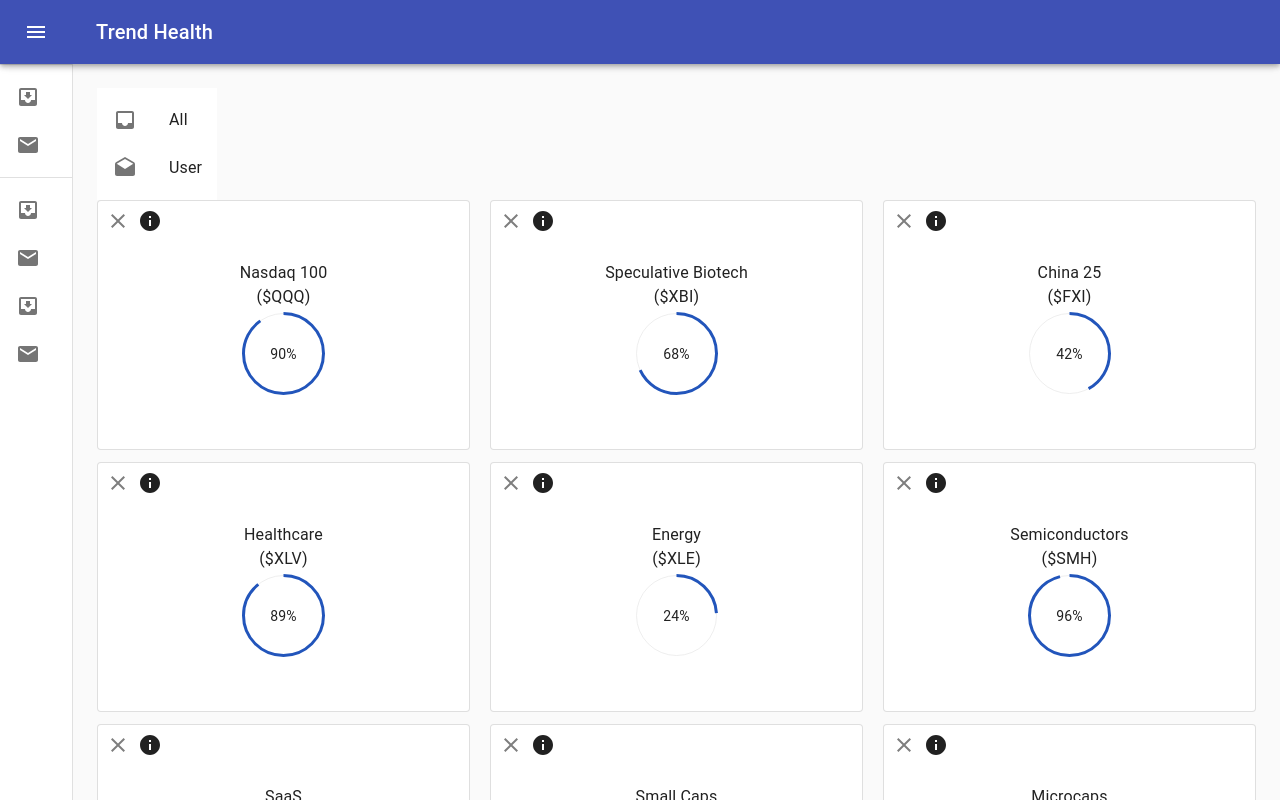
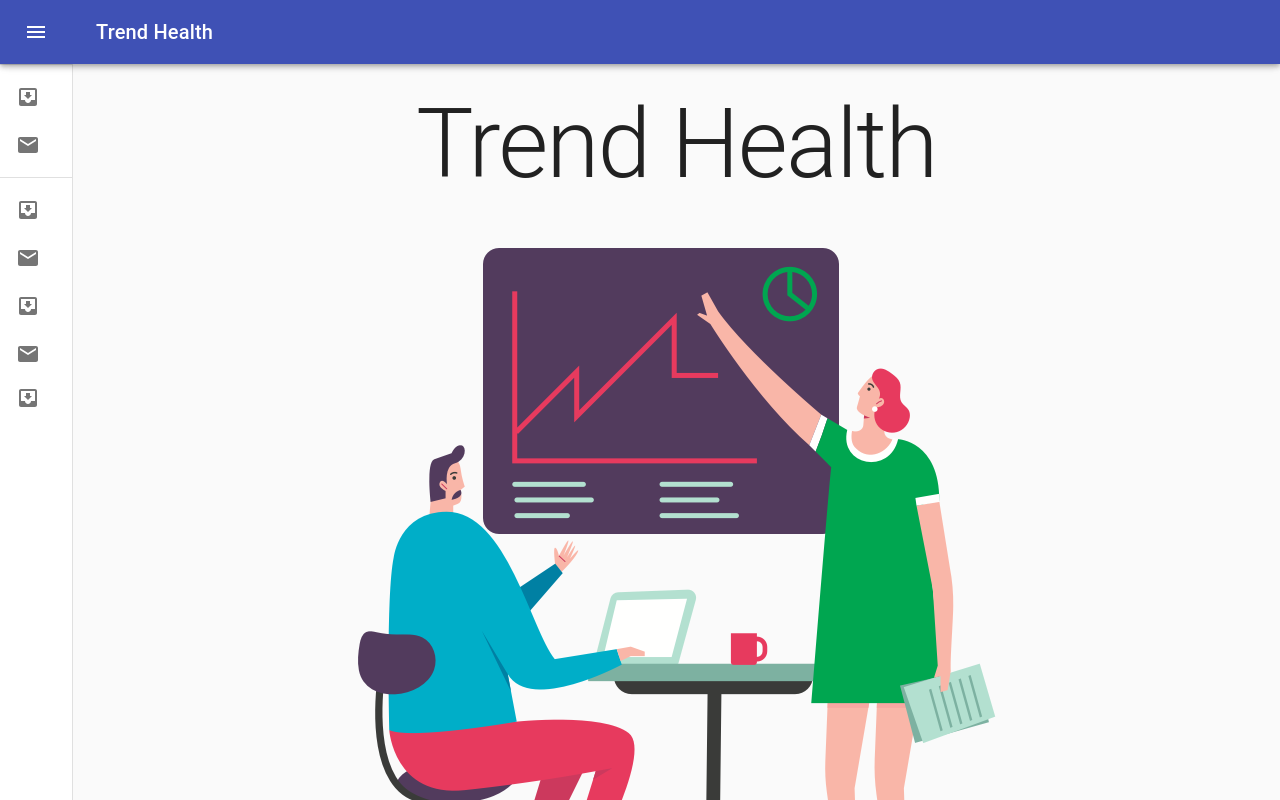
Before and after one commit to davidchanho/project3, a React (Create React App) app in the folder client/: page / in a window 1280 px wide. Shown: the top 800 px of the page. Built offline with nearby package versions, Linux system fonts and the light colour scheme.

Commit message:
add images to be used in landing page

```diff
--- a/client/src/components/Menu/Drawer_Menu/index.jsx
+++ b/client/src/components/Menu/Drawer_Menu/index.jsx
@@ -34,7 +34,7 @@
   }
 
   function ListItemLink(props) {
-    return <ListItem button component="a" {...props} />;
+    return <ListItem button component='a' {...props} />
   }
 
   return (
@@ -98,7 +98,7 @@
         </List>
         <Divider />
         <List>
-          {['About', 'User', 'Logout', 'Signup'].map((text, index) => (
+          {['About', 'User', 'Logout', 'Signup', ''].map((text, index) => (
             <ListItemLink button href={text} key={text}>
               <ListItemIcon>
                 {index % 2 === 0 ? <InboxIcon /> : <MailIcon />}
@@ -110,7 +110,6 @@
       </Drawer>
 
       {children}
-
     </div>
   )
 }
--- a/client/src/pages/About/index.jsx
+++ b/client/src/pages/About/index.jsx
@@ -81,11 +81,12 @@
   const handleClose3 = () => {
     setOpen3(false)
   }
+
   return (
     <div>
       <Paper elevation={6} style={{ marginBottom: '2%' }}>
         <div className='container fluid'>
-          <div className='row  justify-content-center'>
+          <div className='row justify-content-center'>
             <div className='col-lg-6'>
               <h1 style={styles.header}>Trend Health Scoring</h1>
             </div>
--- a/client/src/pages/LandingPage/index.js
+++ b/client/src/pages/LandingPage/index.js
@@ -1,21 +1,32 @@
 import React from 'react'
 import Grid from '@material-ui/core/Grid'
-import meetingImg from 'Meeting.png'
+import CardMedia from '@material-ui/core/CardMedia'
+import Typography from '@material-ui/core/Typography'
+import meetingImg from './img/Meeting.png'
+import moneyImg from './img/money.png'
+import devImg from './img/dev.png'
 
 export function LandingPage() {
   return (
-    <Grid container>
+    <Grid
+      container
+      direction='column'
+      justify='center'
+      alignItems='center'
+      spacing={6}
+    >
       <Grid item>
-        <Card>
-          <CardMedia
-            // className={classes.media}
-            image={meetingImg}
-            // title='Paella dish'
-          />
-        </Card>
+        <Typography variant='h1'> Trend Health </Typography>
       </Grid>
-      <Grid item></Grid>
-      <Grid item></Grid>
+      <Grid item>
+        <CardMedia src={meetingImg} component='img' title='meeting' />
+      </Grid>
+      <Grid item>
+        <CardMedia src={moneyImg} component='img' title='meeting' />
+      </Grid>
+      <Grid item>
+        <CardMedia src={devImg} component='img' title='meeting' />
+      </Grid>
     </Grid>
   )
 }
--- a/client/src/pages/Login/index.jsx
+++ b/client/src/pages/Login/index.jsx
@@ -1,5 +1,6 @@
 import React from 'react'
 import Grid from '@material-ui/core/Grid'
+import CardMedia from '@material-ui/core/CardMedia'
 import { LoginForm } from 'components'
 import loginImg from './img/Login.png'
 
@@ -7,7 +8,7 @@
   return (
     <Grid container>
       <Grid item>
-        <img src={loginImg} />
+        <CardMedia src={loginImg} component='img' title='logging' />
       </Grid>
       <Grid item>
         <LoginForm />
--- a/client/src/pages/PageNotFound/index.jsx
+++ b/client/src/pages/PageNotFound/index.jsx
@@ -1,8 +1,10 @@
 import React from 'react'
+import CardMedia from '@material-ui/core/CardMedia'
 import img404 from './img/404.png'
 
 export const PageNotFound = () => {
-  return <img src={img404} alt='page not found' style={styles} />
+
+  return <CardMedia src={img404 } component='img' title='404' />
 }
 
 const styles = {
--- a/client/src/pages/index.js
+++ b/client/src/pages/index.js
@@ -6,3 +6,4 @@
 export * from './User'
 export * from './About'
 export * from './PageNotFound'
+export * from './LandingPage'
--- a/client/src/routes/index.js
+++ b/client/src/routes/index.js
@@ -8,6 +8,7 @@
   Trend,
   Watchlist,
   PageNotFound,
+  LandingPage,
   Logout
 } from 'pages'
 
@@ -16,7 +17,7 @@
   return (
     <Router>
       <Switch>
-        <Route exact path='/' component={Trend} />
+        <Route exact path='/' component={LandingPage} />
         <Route exact path='/About' component={About} />
         <Route
           exact
```
